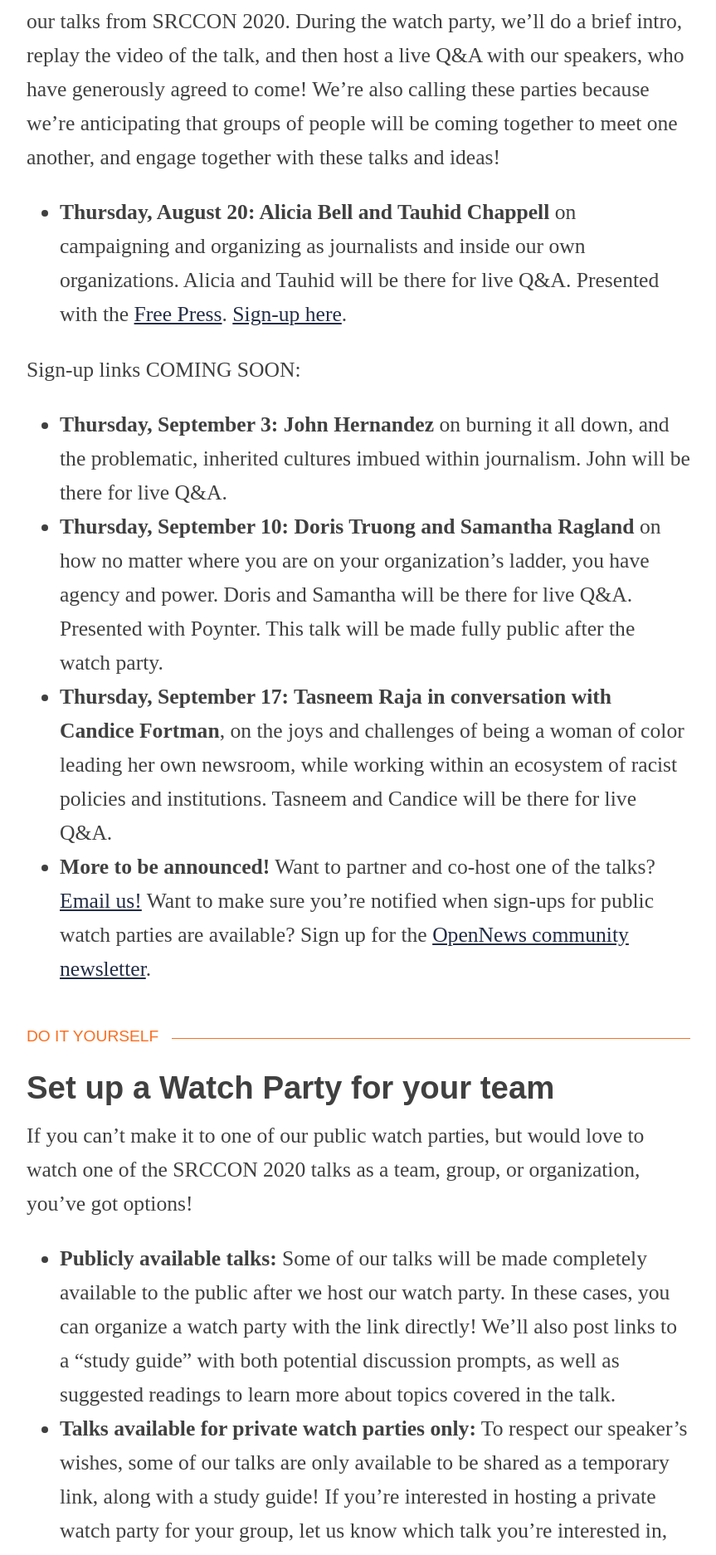
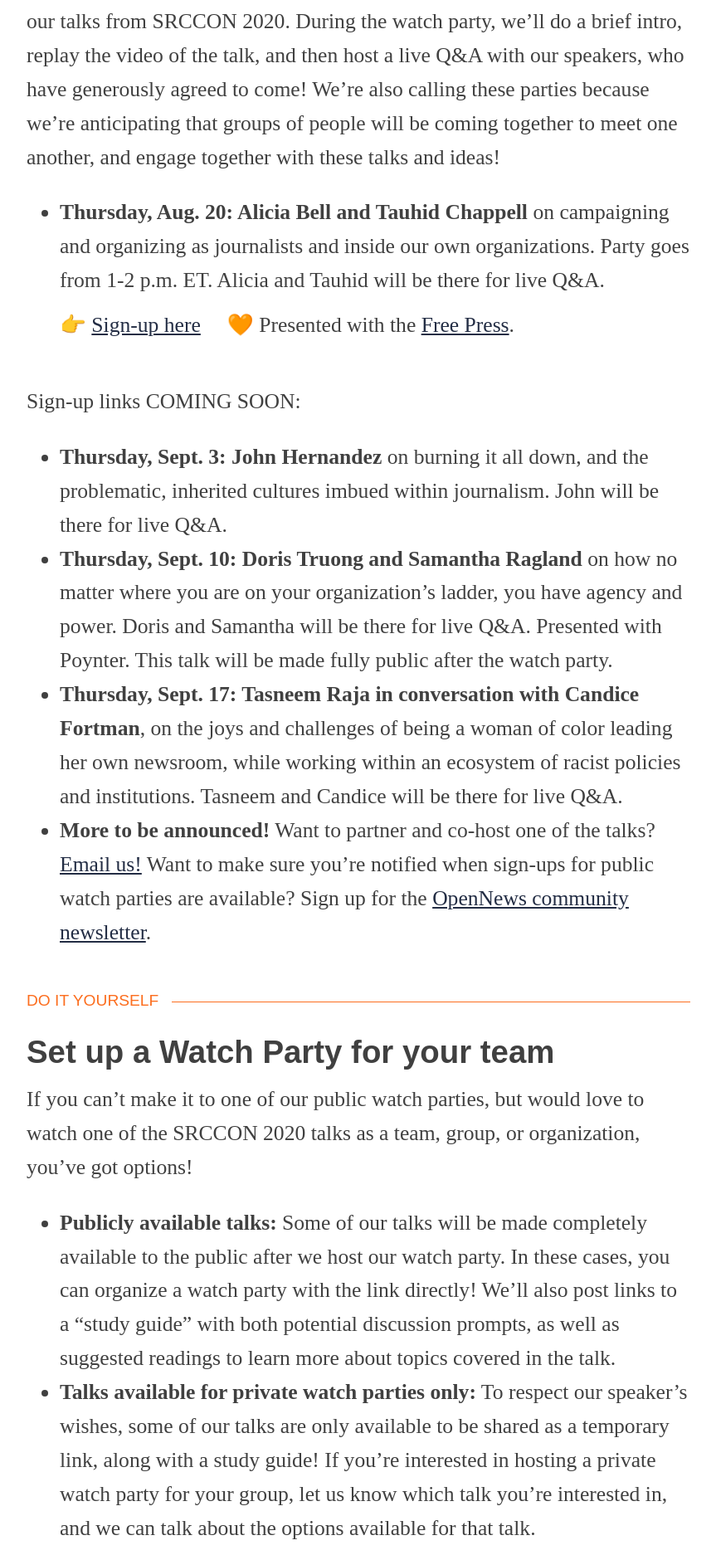
Before and after one commit to OpenNews/srccon-2020, a Jekyll site: the page built from talks-watch-parties.md, in a window 1280 px wide. Shown: the part 1497-3371 px from the top of the page at 83% size, without its empty margins (208-1071 px from the left). Built offline with Jekyll 4.4.1, drawn with Linux system fonts in a browser that asks for light colours; some web fonts are replaced.

Commit message:
little more tweaking

```diff
--- a/talks-watch-parties.md
+++ b/talks-watch-parties.md
@@ -4,6 +4,10 @@ permalink: /talks-watch-parties/
 title: SRCCON Talks Watch Parties
 description: We’re replaying five talks from SRCCON 2020 for the public. Join us!
 ---
+
+<style type="text/css">
+  .action-links {margin-top: -0.5em;}
+</style>
 
 # SRCCON Talks Watch Parties 🎉
 _We’re replaying five talks from SRCCON 2020 for the public. Join us!_
@@ -22,14 +26,18 @@ Here’s how it’ll work.
 
 Once a week for five weeks, we’ll host a free watch party, featuring one of our talks from SRCCON 2020. During the watch party, we’ll do a brief intro, replay the video of the talk, and then host a live Q&A with our speakers, who have generously agreed to come! We’re also calling these parties because we’re anticipating that groups of people will be coming together to meet one another, and engage together with these talks and ideas!
 
-  * **Thursday, August 20: Alicia Bell and Tauhid Chappell** on campaigning and organizing as journalists and inside our own organizations. Alicia and Tauhid will be there for live Q&A. Presented with the [Free Press](https://www.freepress.net/). [Sign-up here](TK).
+  * **Thursday, Aug. 20: Alicia Bell and Tauhid Chappell** on campaigning and organizing as journalists and inside our own organizations. Party goes from 1-2 p.m. ET. Alicia and Tauhid will be there for live Q&A.
+  <ul class="action-links">
+    <li>👉 <a href="">Sign-up here</a></li>
+    <li>🧡 Presented with the <a href="https://www.freepress.net/">Free Press</a>.</li>
+  </ul>
 
 
 Sign-up links COMING SOON:
 
-  * **Thursday, September 3: John Hernandez** on burning it all down, and the problematic, inherited cultures imbued within journalism. John will be there for live Q&A.
-  * **Thursday, September 10: Doris Truong and Samantha Ragland** on how no matter where you are on your organization’s ladder, you have agency and power. Doris and Samantha will be there for live Q&A. Presented with Poynter. This talk will be made fully public after the watch party.
-  * **Thursday, September 17: Tasneem Raja in conversation with Candice Fortman**, on the joys and challenges of being a woman of color leading her own newsroom, while working within an ecosystem of racist policies and institutions. Tasneem and Candice will be there for live Q&A.
+  * **Thursday, Sept. 3: John Hernandez** on burning it all down, and the problematic, inherited cultures imbued within journalism. John will be there for live Q&A.
+  * **Thursday, Sept. 10: Doris Truong and Samantha Ragland** on how no matter where you are on your organization’s ladder, you have agency and power. Doris and Samantha will be there for live Q&A. Presented with Poynter. This talk will be made fully public after the watch party.
+  * **Thursday, Sept. 17: Tasneem Raja in conversation with Candice Fortman**, on the joys and challenges of being a woman of color leading her own newsroom, while working within an ecosystem of racist policies and institutions. Tasneem and Candice will be there for live Q&A.
   * **More to be announced!** Want to partner and co-host one of the talks? [Email us!](mailto:sisi@opennews.org) Want to make sure you’re notified when sign-ups for public watch parties are available? Sign up for the [OpenNews community newsletter](https://opennews.us5.list-manage.com/subscribe?u=71c95e9a43708843d2fdc1f09&id=996e9290cc).
 
 ### Do it yourself
```
